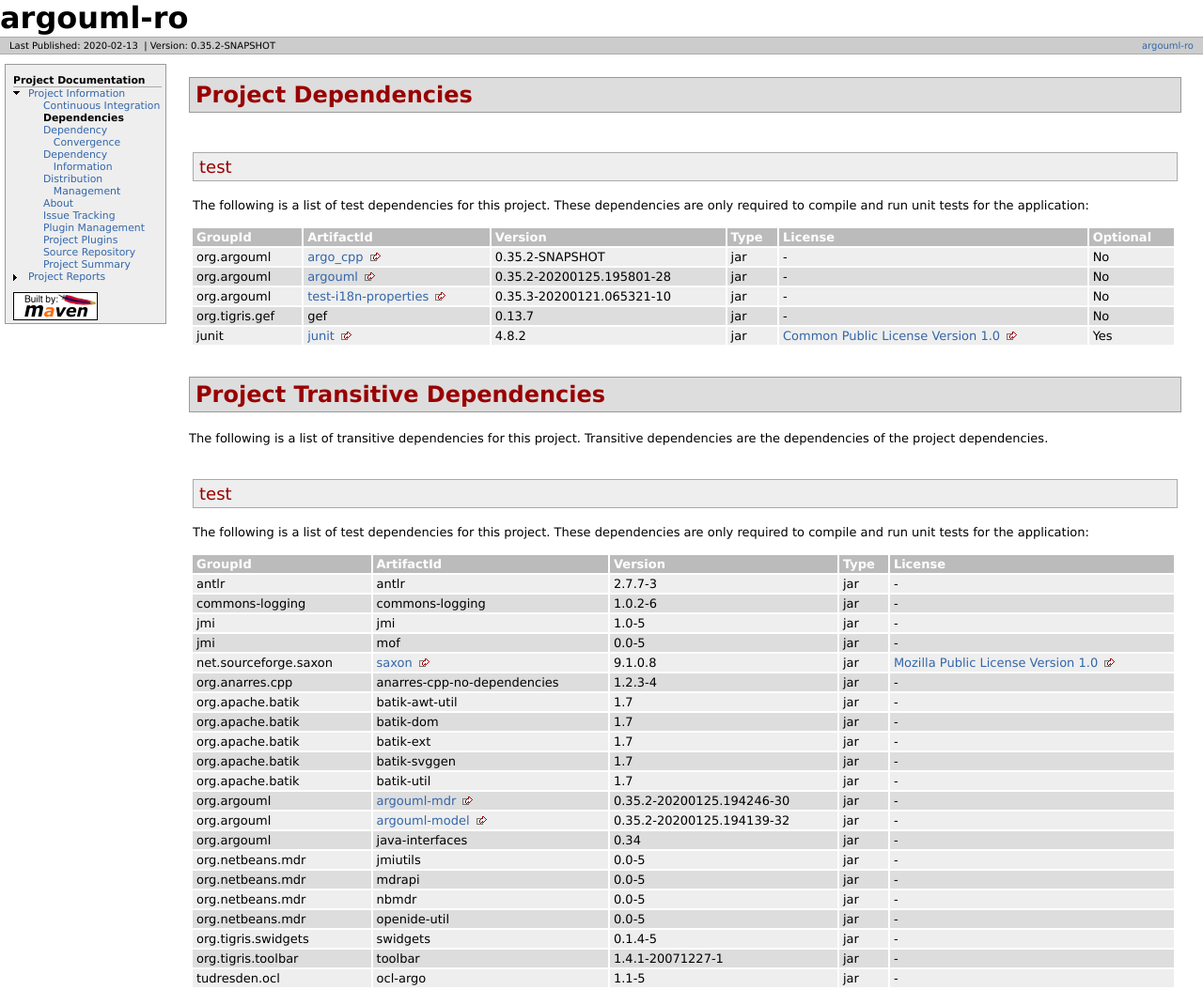
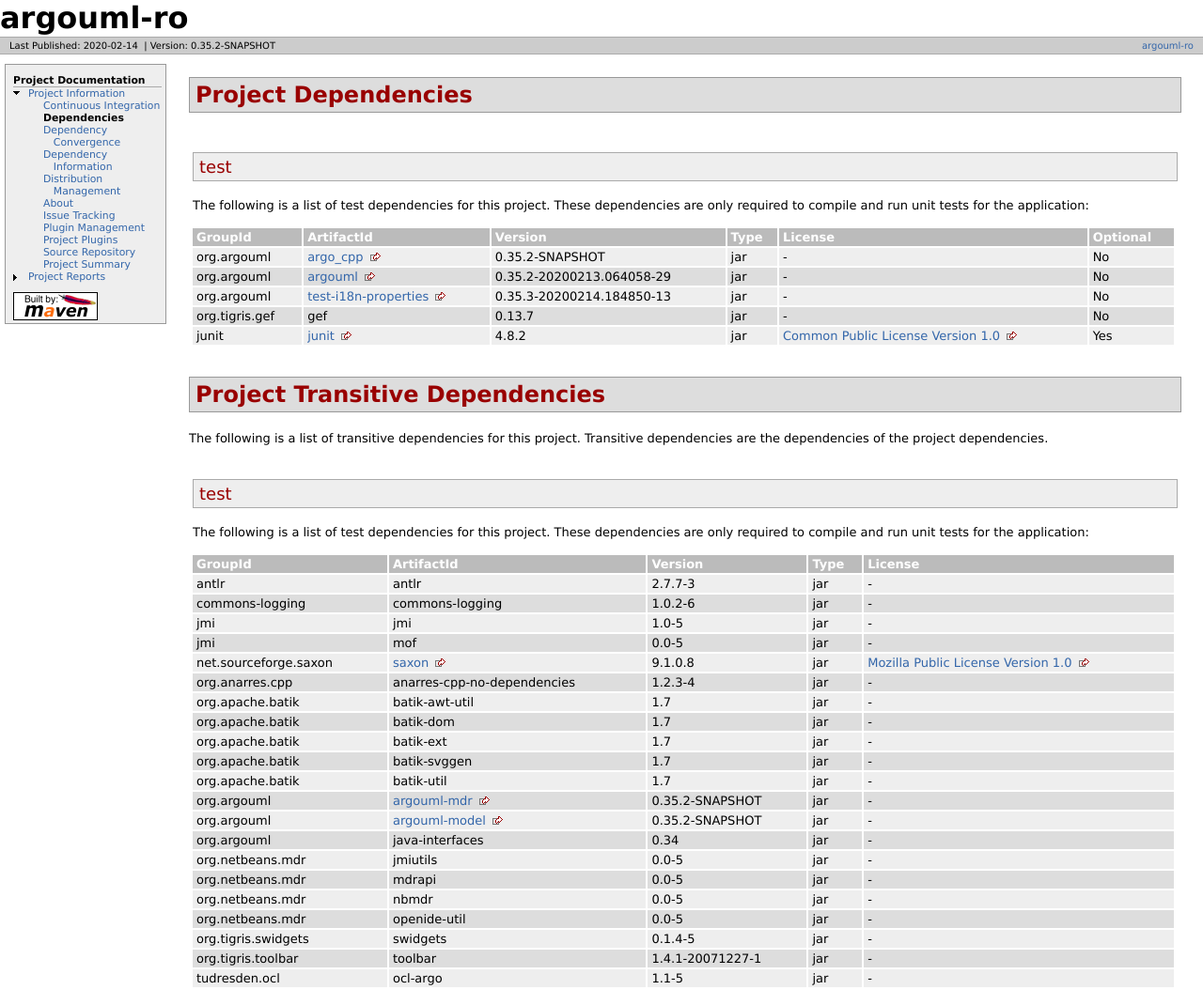
Before and after one commit to argouml-tigris-org/argouml-ro, a plain HTML site: page dependencies.html in a window 1280 px wide. Shown: the top 1054 px of the page at 94% size. Drawn offline with Linux system fonts and the light colour scheme.

Commit message:
Building site for argouml-ro 0.35.2-SNAPSHOT
argouml-i18n-ro ${site.path}

```diff
--- a/dependencies.html
+++ b/dependencies.html
@@ -1,5 +1,5 @@
 <!DOCTYPE html PUBLIC "-//W3C//DTD XHTML 1.0 Transitional//EN" "http://www.w3.org/TR/xhtml1/DTD/xhtml1-transitional.dtd">
-<!-- Generated by Apache Maven Doxia Site Renderer 1.4 at 2020-02-13 -->
+<!-- Generated by Apache Maven Doxia Site Renderer 1.4 at 2020-02-14 -->
 <html xmlns="http://www.w3.org/1999/xhtml" xml:lang="en" lang="en">
   <head>
     <meta http-equiv="Content-Type" content="text/html; charset=UTF-8" />
@@ -10,7 +10,7 @@
       @import url("./css/site.css");
     </style>
     <link rel="stylesheet" href="./css/print.css" type="text/css" media="print" />
-    <meta name="Date-Revision-yyyymmdd" content="20200213" />
+    <meta name="Date-Revision-yyyymmdd" content="20200214" />
     <meta http-equiv="Content-Language" content="en" />
 
         </head>
@@ -27,7 +27,7 @@
 
 
                 <div class="xleft">
-        <span id="publishDate">Last Published: 2020-02-13</span>
+        <span id="publishDate">Last Published: 2020-02-14</span>
                   &nbsp;| <span id="projectVersion">Version: 0.35.2-SNAPSHOT</span>
                       </div>
             <div class="xright">                    <a href="./" title="argouml-ro">argouml-ro</a>
@@ -119,14 +119,14 @@
 <tr class="a">
 <td>org.argouml</td>
 <td><a class="externalLink" href="http://nexus.sonatype.org/oss-repository-hosting.html/parentpom/argouml-core/argouml">argouml</a></td>
-<td>0.35.2-20200125.195801-28</td>
+<td>0.35.2-20200213.064058-29</td>
 <td>jar</td>
 <td>-</td>
 <td>No</td></tr>
 <tr class="b">
 <td>org.argouml</td>
 <td><a class="externalLink" href="http://nexus.sonatype.org/oss-repository-hosting.html/parentpom/test-i18n-properties">test-i18n-properties</a></td>
-<td>0.35.3-20200121.065321-10</td>
+<td>0.35.3-20200214.184850-13</td>
 <td>jar</td>
 <td>-</td>
 <td>No</td></tr>
@@ -226,13 +226,13 @@
 <tr class="a">
 <td>org.argouml</td>
 <td><a class="externalLink" href="http://nexus.sonatype.org/oss-repository-hosting.html/parentpom/argouml-core/argouml-mdr">argouml-mdr</a></td>
-<td>0.35.2-20200125.194246-30</td>
+<td>0.35.2-SNAPSHOT</td>
 <td>jar</td>
 <td>-</td></tr>
 <tr class="b">
 <td>org.argouml</td>
 <td><a class="externalLink" href="http://nexus.sonatype.org/oss-repository-hosting.html/parentpom/argouml-core/argouml-model">argouml-model</a></td>
-<td>0.35.2-20200125.194139-32</td>
+<td>0.35.2-SNAPSHOT</td>
 <td>jar</td>
 <td>-</td></tr>
 <tr class="a">
--- a/pmd.xml
+++ b/pmd.xml
@@ -1,3 +1,3 @@
 <?xml version="1.0" encoding="UTF-8"?>
-<pmd version="4.3" timestamp="2020-02-13T06:11:39.186">
+<pmd version="4.3" timestamp="2020-02-14T19:45:22.067">
 </pmd>
```
Also changed, not shown: checkstyle-aggregate.html (+3 -3 lines), checkstyle.html (+3 -3 lines), cpd.html (+3 -3 lines), dependency-convergence.html (+3 -3 lines), dependency-info.html (+3 -3 lines), distribution-management.html (+3 -3 lines), index.html (+3 -3 lines), integration.html (+3 -3 lines), issue-tracking.html (+3 -3 lines), jdepend-report.html (+3 -3 lines), plugin-management.html (+3 -3 lines), plugins.html (+3 -3 lines), pmd.html (+3 -3 lines), project-info.html (+3 -3 lines), 3 more files.
